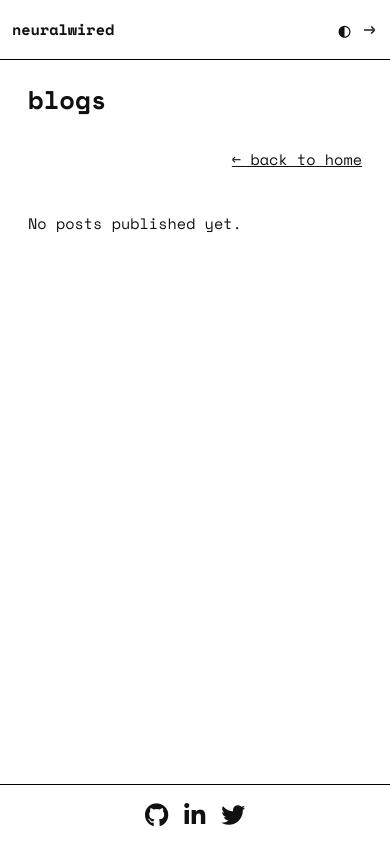
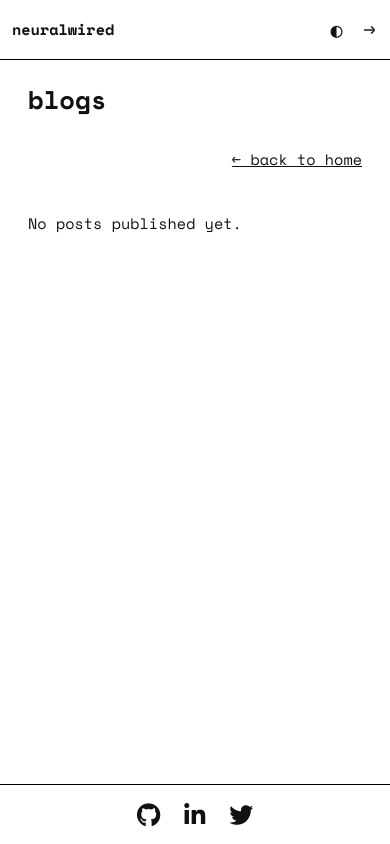
Before and after one commit to rulercosta/neuralwired, a Flask app: page /blog in a window 390 px wide. Run offline with Flask 3, Linux system fonts and the light colour scheme; data that the repository does not hold is empty.

Commit message:
Increase spacing for header icons, admin links, and social links for improved layout consistency

```diff
--- a/static/css/style.css
+++ b/static/css/style.css
@@ -167,13 +167,13 @@ li {
 .header-icons {
     display: flex;
     align-items: center;
-    gap: 0.75rem;
+    gap: 1.5rem; /* Increased from 0.75rem to 1.5rem for more spacing */
     height: calc(var(--header-height) - 2px);
 }
 
 .admin-links {
     display: flex;
-    gap: 0.75rem;
+    gap: 1.5rem; /* Increased from 0.75rem to 1.5rem for more spacing */
     height: 100%;
     align-items: center;
 }
@@ -255,7 +255,7 @@ footer .container {
 
 .social-links {
     display: flex;
-    gap: 1rem;
+    gap: 2rem; /* Increased from 1rem to 2rem for more spacing */
     justify-content: center;
     height: 100%;
     align-items: center;
@@ -678,9 +678,9 @@ textarea {
         padding: 0 0.15rem;
     }
 
-    /* Adjust gap between icons for tighter mobile layout */
+    /* Adjust gap between icons for mobile, but still keep it spacious */
     .admin-links {
-        gap: 0.5rem;
+        gap: 1rem; /* Increased from 0.5rem to 1rem */
     }
 
     .theme-toggle {
@@ -689,11 +689,11 @@ textarea {
     }
 
     .header-icons {
-        gap: 0.5rem;
+        gap: 1rem; /* Increased from 0.5rem to 1rem */
     }
 
-    .admin-links {
-        gap: 0.5rem;
+    .social-links {
+        gap: 1.5rem; /* Increased from default for mobile */
     }
 
     /* Mobile table adjustments */
```
